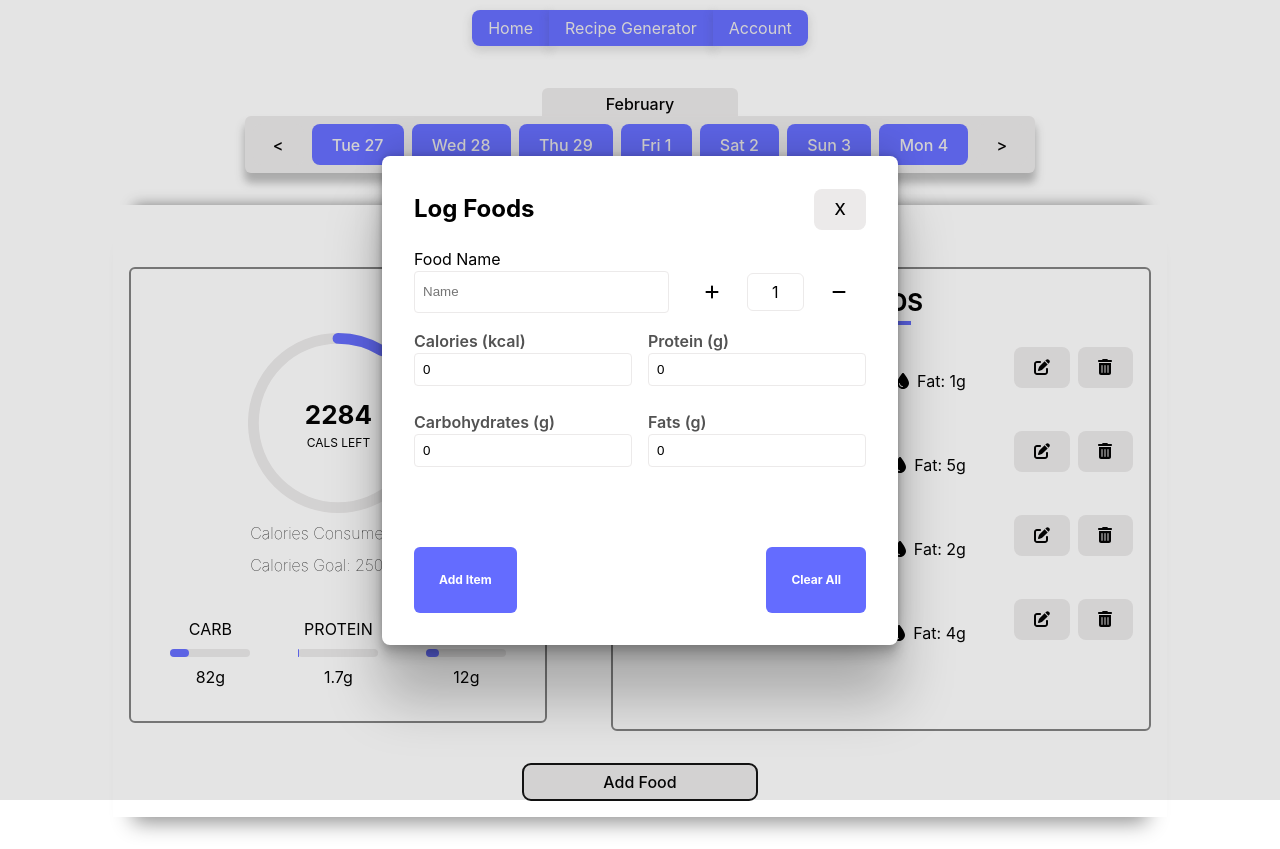
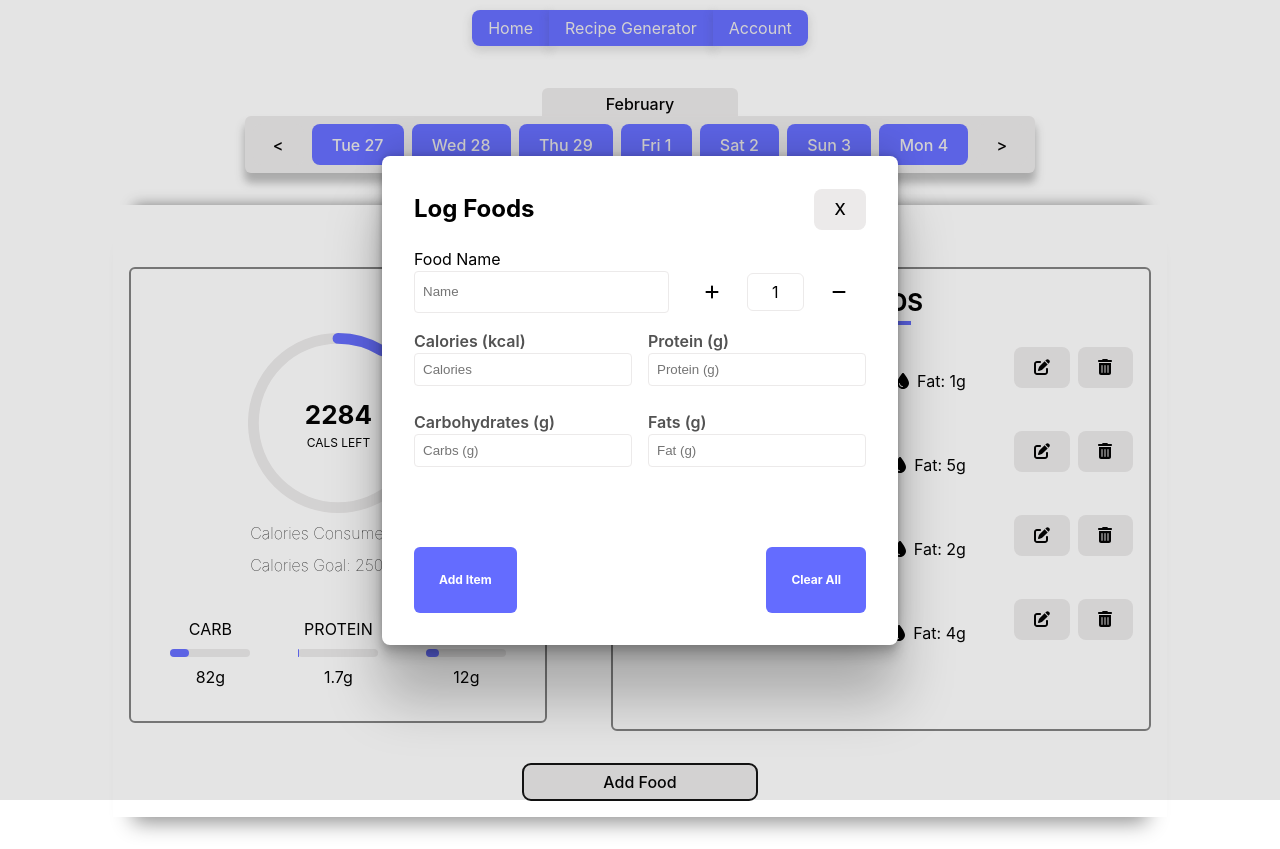
Before and after one commit to xPapashi/cardio-app, a React (Vite) app: page / in a window 1280 px wide. Both pictures are taken after a click on the button "Add Food". Built offline with nearby package versions, Linux system fonts and the light colour scheme.

Commit message:
Fix error with Add Food - correct quantity adding food after updating other products.

```diff
--- a/src/components/NutritionMeter.jsx
+++ b/src/components/NutritionMeter.jsx
@@ -114,9 +114,6 @@ const NutritionMeter = ({ selectedDay }) => {
 
   const caloriesProgress = () => {
     return (totalCalories / calorieGoal) * 100;
-
-    // const root = document.documentElement;
-    // root.style.setProperty("--progress-value", totalCaloriesPercentage);
   };
 
   const calculateTotalCarb = () => {
@@ -157,7 +154,7 @@ const NutritionMeter = ({ selectedDay }) => {
       setNutritionItems([...nutritionItems, { ...newItem, id: Date.now() }]);
       // setNutritionItems([...nutritionItems, { ...newItem, id: Date.now(), quantity: 1 }]);
       setNewItem((prevItem) => ({
-        ...prevItem,
+        // ...prevItem,
         name: "",
         calories: "",
         protein: "",
@@ -208,6 +205,7 @@ const NutritionMeter = ({ selectedDay }) => {
         protein: "",
         carbs: "",
         fat: "",
+        quantity: 1,
       });
       setEditItem(null);
       setInputError(false);
@@ -304,7 +302,7 @@ const NutritionMeter = ({ selectedDay }) => {
                   <div className="amount-left">{totalProtein()}g</div>
                 </div>
                 <div className="macro-item">
-                  <div className="name">Fat</div>
+                  <div className="name">FAT</div>
                   <div className="progress">
                     <progress max={calculateTotalFat()} value={totalFat()}></progress>
                   </div>
@@ -377,7 +375,7 @@ const NutritionMeter = ({ selectedDay }) => {
                           inputError && newItem.calories < 0 ? "input-error" : ""
                         }`}
                         style={inputError && newItem.calories < 0 ? inputErrorStyle : {}}
-                        value={newItem.calories * newItem.quantity}
+                        value={newItem.calories}
                         onChange={(e) => setNewItem({ ...newItem, calories: e.target.value })}
                       />
                     </div>
@@ -388,7 +386,7 @@ const NutritionMeter = ({ selectedDay }) => {
                         placeholder="Protein (g)"
                         className={`item ${inputError && newItem.protein < 0 ? "input-error" : ""}`}
                         style={inputError && newItem.protein < 0 ? inputErrorStyle : {}}
-                        value={newItem.protein * newItem.quantity}
+                        value={newItem.protein}
                         onChange={(e) => setNewItem({ ...newItem, protein: e.target.value })}
                       />
                     </div>
@@ -399,7 +397,7 @@ const NutritionMeter = ({ selectedDay }) => {
                         placeholder="Carbs (g)"
                         className={`item ${inputError && newItem.carbs < 0 ? "input-error" : ""}`}
                         style={inputError && newItem.carbs < 0 ? inputErrorStyle : {}}
-                        value={newItem.carbs * newItem.quantity}
+                        value={newItem.carbs}
                         onChange={(e) => setNewItem({ ...newItem, carbs: e.target.value })}
                       />
                     </div>
@@ -410,7 +408,7 @@ const NutritionMeter = ({ selectedDay }) => {
                         placeholder="Fat (g)"
                         className={`item ${inputError && newItem.fat < 0 ? "input-error" : ""}`}
                         style={inputError && newItem.fat < 0 ? inputErrorStyle : {}}
-                        value={newItem.fat * newItem.quantity}
+                        value={newItem.fat}
                         onChange={(e) => setNewItem({ ...newItem, fat: e.target.value })}
                       />
                     </div>
```
